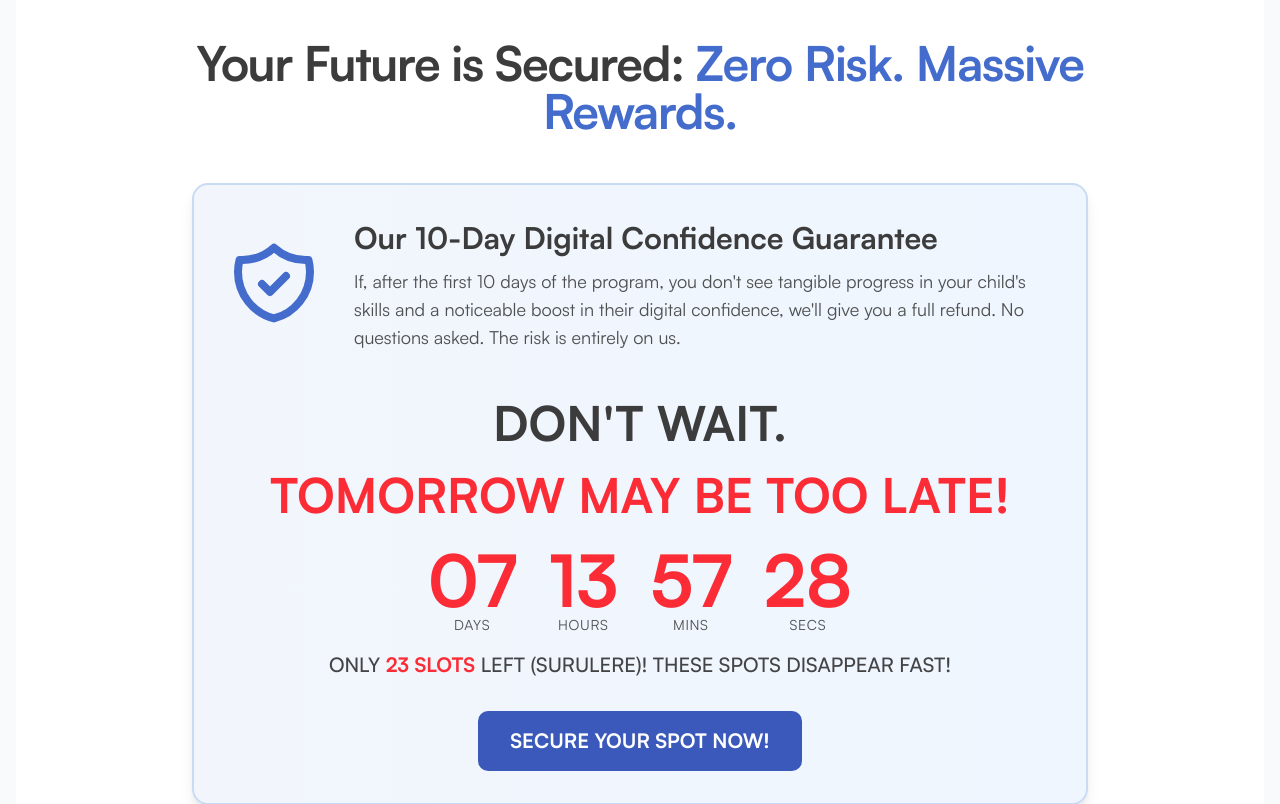
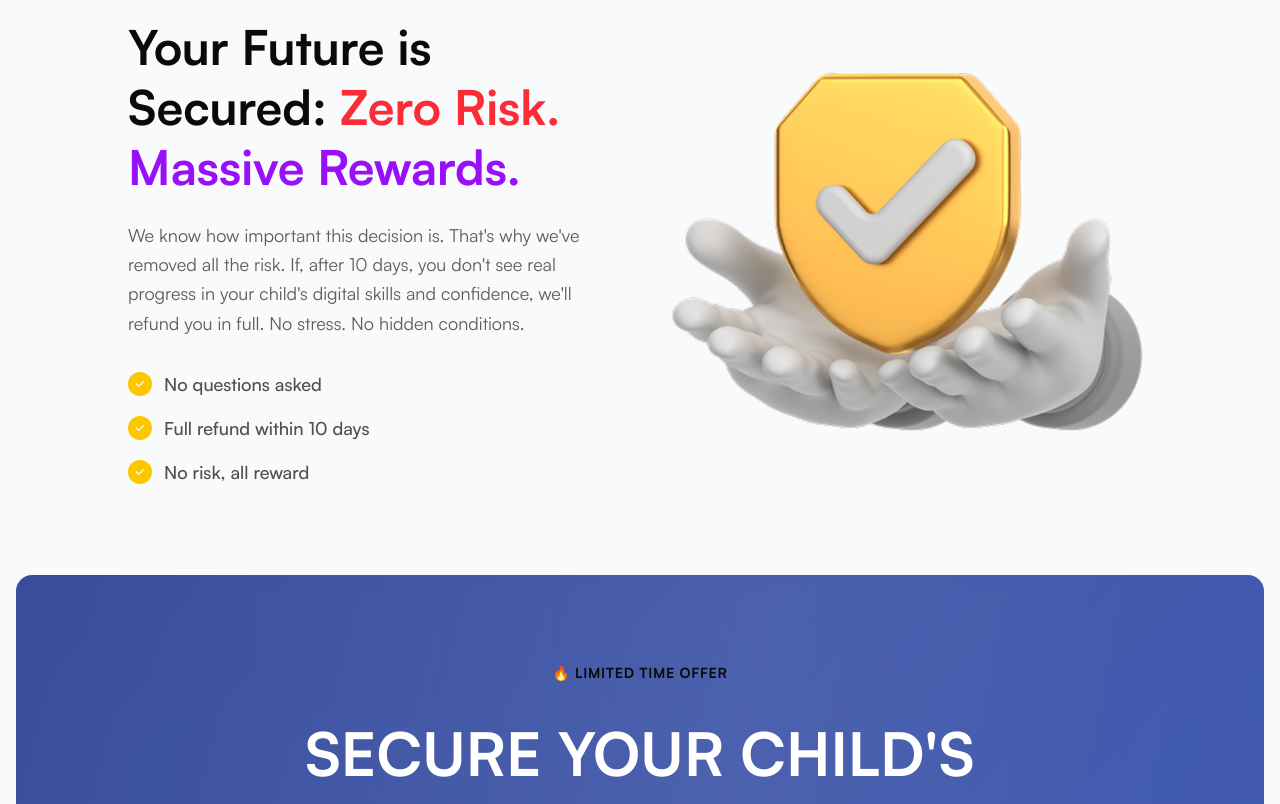
Before and after one commit to joshytheprogrammer/new-acad, a Next.js app: page /2025-summer-academy-surulere in a window 1280 px wide. Shown: the part 4240-5044 px from the top of the page. Built offline with nearby package versions, Linux system fonts and the light colour scheme; no server answers.

Commit message:
refactor: Simplify Risk component by removing countdown timer and enhancing layout

```diff
--- a/src/components/academy/summer/Risk.tsx
+++ b/src/components/academy/summer/Risk.tsx
@@ -1,140 +1,63 @@
-"use client";
-import { useEffect, useState } from "react";
+import Image from "next/image";
 
 export default function Risk() {
-    const [timeLeft, setTimeLeft] = useState({
-        days: "00",
-        hours: "00",
-        minutes: "00",
-        seconds: "00",
-      });
+  return (
+    <section className="py-16 px-4 lg:px-8 xl:px-24 relative overflow-hidden">
+      <div className="container mx-auto px-4 relative z-10">
+        <div className="flex flex-col lg:flex-row items-center justify-between gap-12">
+          {/* Left Content */}
+          <div className="w-full lg:w-1/2">
+            <h2 className="text-4xl lg:text-5xl font-bold mb-6 leading-tight">
+              Your Future is Secured:{" "}
+              <span className="text-red-500">Zero Risk.</span>{" "}
+              <span className="text-purple-600">Massive Rewards.</span>
+            </h2>
 
-      const scrollToEnrollment = () => {
-        const enrollmentSection = document.getElementById('enrollment');
-        if (enrollmentSection) {
-          enrollmentSection.scrollIntoView({
-            behavior: 'smooth',
-            block: 'start'
-          });
-        }
-      };
-
-      useEffect(() => {
-        const timer = setInterval(() => {
-          const targetDate = new Date("2025-08-05T23:59:59");
-          const now = new Date();
-          const difference = targetDate.getTime() - now.getTime();
-
-          const format = (num: number) => num.toString().padStart(2, "0");
-
-          if (difference > 0) {
-            const days = Math.floor(difference / (1000 * 60 * 60 * 24));
-            const hours = Math.floor((difference / (1000 * 60 * 60)) % 24);
-            const minutes = Math.floor((difference / 1000 / 60) % 60);
-            const seconds = Math.floor((difference / 1000) % 60);
-
-            setTimeLeft({
-              days: format(days),
-              hours: format(hours),
-              minutes: format(minutes),
-              seconds: format(seconds),
-            });
-          } else {
-            setTimeLeft({ days: "00", hours: "00", minutes: "00", seconds: "00" });
-            clearInterval(timer);
-          }
-        }, 1000);
-
-        return () => clearInterval(timer);
-      }, []);
-
-
-    return (
-        <section className="bg-white py-24 px-4 text-center text-gray-800">
-        <div className="max-w-4xl mx-auto">
-          <h2 className="font-bebas text-4xl md:text-5xl font-bold tracking-tight text-gray-900">
-            Your Future is Secured:{" "}
-            <span className="text-chambray-600">
-              Zero Risk. Massive Rewards.
-            </span>
-          </h2>
-          <div className="mt-12 bg-gradient-to-r from-chambray-50 to-blue-50 border-2 border-chambray-200 rounded-xl p-8 shadow-lg space-y-12">
-            <div className=" flex flex-col md:flex-row items-center gap-8">
-              <div className="flex-shrink-0">
-              <svg
-                className="w-24 h-24 text-chambray-600"
-                fill="none"
-                stroke="currentColor"
-                viewBox="0 0 24 24"
-              >
-                <path
-                  strokeLinecap="round"
-                  strokeLinejoin="round"
-                  strokeWidth="2"
-                  d="M9 12l2 2 4-4m5.618-4.016A11.955 11.955 0 0112 2.944a11.955 11.955 0 01-8.618 3.04A12.02 12.02 0 003 9c0 5.591 3.824 10.29 9 11.622 5.176-1.332 9-6.03 9-11.622 0-1.042-.133-2.052-.382-3.016z"
-                ></path>
-              </svg>
-            </div>
-            <div className="text-left">
-              <h3 className="font-bebas text-3xl font-bold leading-snug text-center lg:text-left text-gray-900">
-                Our 10-Day Digital Confidence Guarantee
-              </h3>
-              <p className="mt-2 text-gray-700 text-lg text-center lg:text-left">
-                If, after the first 10 days of the program, you don&apos;t see
-                tangible progress in your child&apos;s skills and a noticeable
-                boost in their digital confidence, we&apos;ll give you a full
-                refund. No questions asked. The risk is entirely on us.
-              </p>
-            </div>
-            </div>
-            <div>
-              <h3 className="font-bebas text-4xl md:text-5xl font-bold text-gray-900 uppercase">
-                Don&apos;t Wait.{" "}
-                <span className="text-red-500 block mt-6">Tomorrow May Be Too Late!</span>
-              </h3>
-              <div className="mt-6 flex items-center justify-center gap-4 md:gap-8">
-                <div className="text-center">
-                  <p className="font-bebas text-5xl md:text-7xl text-red-500 font-bold">
-                    {timeLeft.days}
-                  </p>
-                  <p className="text-sm uppercase tracking-wider text-gray-700">Days</p>
-                </div>
-                <div className="text-center">
-                  <p className="font-bebas text-5xl md:text-7xl text-red-500 font-bold">
-                    {timeLeft.hours}
-                  </p>
-                  <p className="text-sm uppercase tracking-wider text-gray-700">Hours</p>
-                </div>
-                <div className="text-center">
-                  <p className="font-bebas text-5xl md:text-7xl text-red-500 font-bold">
-                    {timeLeft.minutes}
-                  </p>
-                  <p className="text-sm uppercase tracking-wider text-gray-700">Mins</p>
-                </div>
-                <div className="text-center">
-                  <p className="font-bebas text-5xl md:text-7xl text-red-500 font-bold">
-                    {timeLeft.seconds}
-                  </p>
-                  <p className="text-sm uppercase tracking-wider text-gray-700">Secs</p>
-                </div>
-            </div>
-            <p className="mt-4 text-xl font-semibold text-gray-800">
-              ONLY <span className="text-red-500 font-bold">23 SLOTS</span> LEFT
-              (SURULERE)! THESE SPOTS DISAPPEAR FAST!
+            <p className="text-gray-600 text-lg mb-8 leading-relaxed">
+              We know how important this decision is. That's why we've removed all the risk. If, after 10 days, you don't see real progress in your child's digital skills and confidence, we'll refund you in full. No stress. No hidden conditions.
             </p>
 
-            {/* CTA to scroll to enrollment */}
-            <div className="mt-8">
-              <button
-                onClick={scrollToEnrollment}
-                className="inline-block bg-chambray-700 hover:bg-chambray-800 text-white font-bold py-4 px-8 rounded-lg text-xl transition-colors duration-300"
-              >
-                SECURE YOUR SPOT NOW!
-              </button>
-            </div>
+            {/* Features List */}
+            <div className="space-y-4">
+              <div className="flex items-center gap-3">
+                <div className="w-6 h-6 bg-yellow-400 rounded-full flex items-center justify-center flex-shrink-0">
+                  <svg className="w-3 h-3 text-white" fill="currentColor" viewBox="0 0 20 20">
+                    <path fillRule="evenodd" d="M16.707 5.293a1 1 0 010 1.414l-8 8a1 1 0 01-1.414 0l-4-4a1 1 0 011.414-1.414L8 12.586l7.293-7.293a1 1 0 011.414 0z" clipRule="evenodd" />
+                  </svg>
+                </div>
+                <span className="text-gray-700 text-lg font-medium">No questions asked</span>
+              </div>
+
+              <div className="flex items-center gap-3">
+                <div className="w-6 h-6 bg-yellow-400 rounded-full flex items-center justify-center flex-shrink-0">
+                  <svg className="w-3 h-3 text-white" fill="currentColor" viewBox="0 0 20 20">
+                    <path fillRule="evenodd" d="M16.707 5.293a1 1 0 010 1.414l-8 8a1 1 0 01-1.414 0l-4-4a1 1 0 011.414-1.414L8 12.586l7.293-7.293a1 1 0 011.414 0z" clipRule="evenodd" />
+                  </svg>
+                </div>
+                <span className="text-gray-700 text-lg font-medium">Full refund within 10 days</span>
+              </div>
+
+              <div className="flex items-center gap-3">
+                <div className="w-6 h-6 bg-yellow-400 rounded-full flex items-center justify-center flex-shrink-0">
+                  <svg className="w-3 h-3 text-white" fill="currentColor" viewBox="0 0 20 20">
+                    <path fillRule="evenodd" d="M16.707 5.293a1 1 0 010 1.414l-8 8a1 1 0 01-1.414 0l-4-4a1 1 0 011.414-1.414L8 12.586l7.293-7.293a1 1 0 011.414 0z" clipRule="evenodd" />
+                  </svg>
+                </div>
+                <span className="text-gray-700 text-lg font-medium">No risk, all reward</span>
+              </div>
             </div>
           </div>
+        <div className="w-full lg:w-1/2 flex justify-center">
+          <Image
+                src="/images/secure.png"
+                alt="Shield with checkmark"
+                width={500}
+                height={500}
+                className=""
+              />
         </div>
-      </section>
-    )
+        </div>
+      </div>
+    </section>
+  );
 }
```
